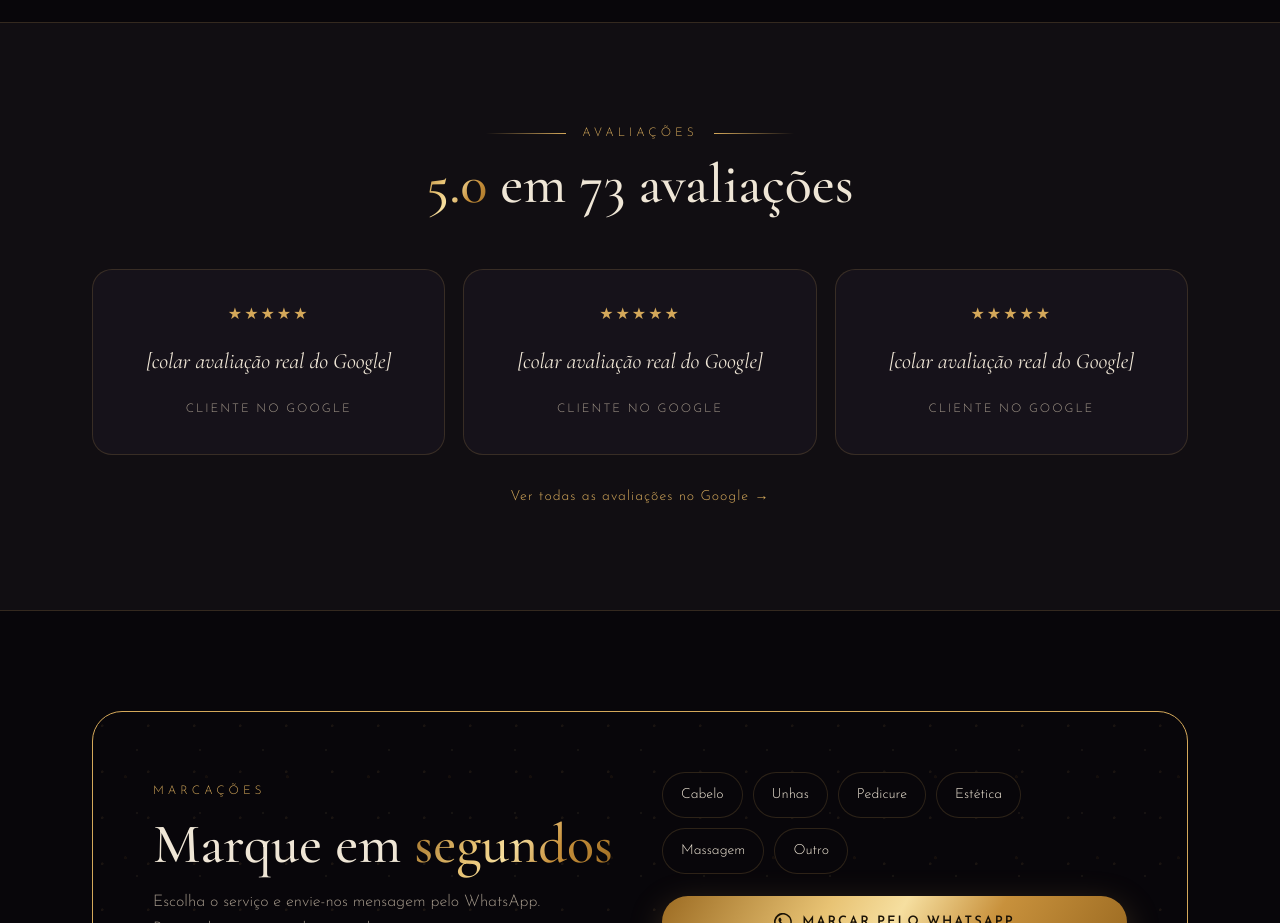
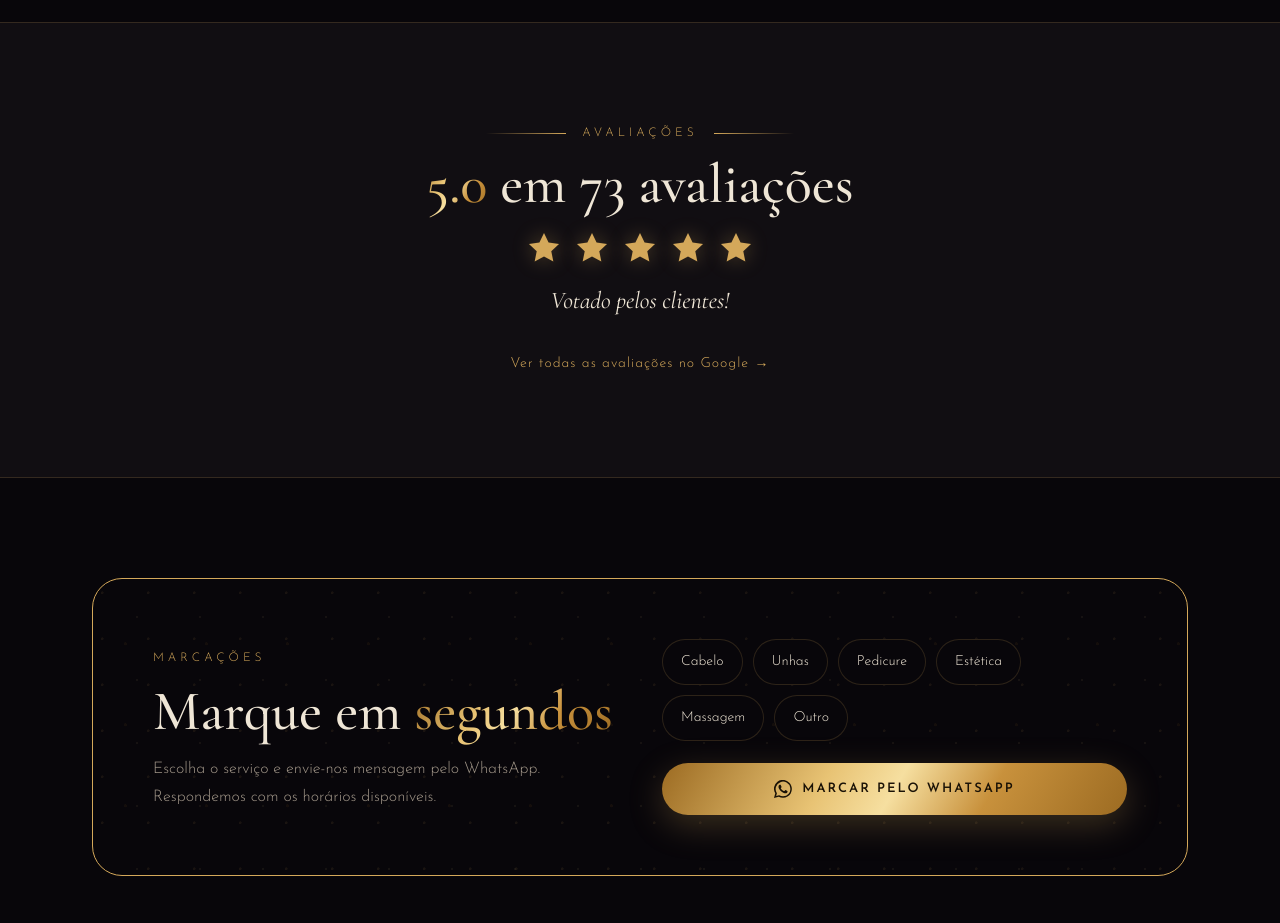
Before and after one commit to Ribeiro-MD/Cabelo, a plain HTML site: page index.html in a window 1280 px wide. Shown: the part 2300-3223 px from the top of the page. Drawn offline with nearby package versions, Linux system fonts and the light colour scheme.

Commit message:
Avaliações: 5 estrelas e Votado pelos clientes

```diff
--- a/index.html
+++ b/index.html
@@ -157,6 +157,9 @@
   .quote { border: 1px solid var(--line); border-radius: 20px; padding: 32px; text-align: center; background: var(--card); }
   .quote p { font-family: "Cormorant Garamond"; font-style: italic; font-size: 22px; margin: 14px 0; }
   .quote small { color: var(--muted); font-size: 12px; letter-spacing: 2px; text-transform: uppercase; }
+  .big-stars { display: flex; justify-content: center; gap: 10px; margin: 6px 0 14px; }
+  .big-stars svg { width: 38px; height: 38px; fill: var(--gold); filter: drop-shadow(0 0 10px rgba(212,168,90,.35)); }
+  .voted { font-family: "Cormorant Garamond", Georgia, serif; font-style: italic; font-size: 24px; color: var(--text) !important; }
   .center { text-align: center; margin-top: 28px; }
   .more { color: var(--gold); font-size: 14px; letter-spacing: 1px; }
   .more:hover { color: var(--gold-hi); }
@@ -256,6 +259,8 @@
     .chips { justify-content: center; }
     .chip { padding: 8px 14px; font-size: 13px; }
 
+    .big-stars svg { width: 30px; height: 30px; }
+    .voted { font-size: 21px; }
     footer { padding: 40px 0 100px; }
     footer img { width: 84px; height: 84px; }
   }
@@ -324,15 +329,17 @@
 
 <section class="alt">
   <div class="wrap">
-    <div class="head">
+    <div class="head" style="margin-bottom:0">
       <div class="divider"><span class="kicker" data-i18n="reviewsKicker"></span></div>
       <h2 data-i18n-html="reviewsTitle"></h2>
-    </div>
-    <!-- Colar aqui avaliações reais do Google, com autorização -->
-    <div class="quotes">
-      <div class="quote"><div class="stars">★★★★★</div><p>[colar avaliação real do Google]</p><small data-i18n="client"></small></div>
-      <div class="quote"><div class="stars">★★★★★</div><p>[colar avaliação real do Google]</p><small data-i18n="client"></small></div>
-      <div class="quote"><div class="stars">★★★★★</div><p>[colar avaliação real do Google]</p><small data-i18n="client"></small></div>
+      <div class="big-stars" aria-label="5 estrelas">
+        <svg viewBox="0 0 24 24"><path d="M12 2.5l2.9 6.1 6.6.8-4.9 4.6 1.3 6.6L12 17.3l-5.9 3.3 1.3-6.6-4.9-4.6 6.6-.8z"/></svg>
+        <svg viewBox="0 0 24 24"><path d="M12 2.5l2.9 6.1 6.6.8-4.9 4.6 1.3 6.6L12 17.3l-5.9 3.3 1.3-6.6-4.9-4.6 6.6-.8z"/></svg>
+        <svg viewBox="0 0 24 24"><path d="M12 2.5l2.9 6.1 6.6.8-4.9 4.6 1.3 6.6L12 17.3l-5.9 3.3 1.3-6.6-4.9-4.6 6.6-.8z"/></svg>
+        <svg viewBox="0 0 24 24"><path d="M12 2.5l2.9 6.1 6.6.8-4.9 4.6 1.3 6.6L12 17.3l-5.9 3.3 1.3-6.6-4.9-4.6 6.6-.8z"/></svg>
+        <svg viewBox="0 0 24 24"><path d="M12 2.5l2.9 6.1 6.6.8-4.9 4.6 1.3 6.6L12 17.3l-5.9 3.3 1.3-6.6-4.9-4.6 6.6-.8z"/></svg>
+      </div>
+      <p class="voted" data-i18n="voted"></p>
     </div>
     <div class="center"><a class="more" href="https://www.google.com/maps/search/?api=1&query=Pretty%20Hair%20and%20Beauty%20Caldas%20da%20Rainha&query_place_id=ChIJXcsbCq-zGA0Rj67VGMCxWT0" target="_blank" rel="noopener" data-i18n="allReviews"></a></div>
   </div>
@@ -409,7 +416,7 @@ const T = {
     teamSub: "Uma equipa pequena, simpática e dedicada — e que fala inglês.",
     team: [["Alda", "Proprietária · Cabeleireira"], ["Amanda", "Técnica de unhas"], ["Tânia", "Estética"]],
     reviewsKicker: "Avaliações", reviewsTitle: '<span class="gold">5.0</span> em 73 avaliações',
-    client: "Cliente no Google", allReviews: "Ver todas as avaliações no Google →",
+    voted: "Votado pelos clientes!", allReviews: "Ver todas as avaliações no Google →",
     bookKicker: "Marcações", bookTitle: 'Marque em <span class="gold">segundos</span>',
     bookSub: "Escolha o serviço e envie-nos mensagem pelo WhatsApp. Respondemos com os horários disponíveis.",
     bookBtn: "Marcar pelo WhatsApp",
@@ -439,7 +446,7 @@ const T = {
     teamSub: "A small, friendly, dedicated team — and we speak English.",
     team: [["Alda", "Owner · Hairstylist"], ["Amanda", "Nail technician"], ["Tânia", "Beauty therapist"]],
     reviewsKicker: "Reviews", reviewsTitle: '<span class="gold">5.0</span> from 73 reviews',
-    client: "Google review", allReviews: "See all reviews on Google →",
+    voted: "Voted by our clients!", allReviews: "See all reviews on Google →",
     bookKicker: "Bookings", bookTitle: 'Book in <span class="gold">seconds</span>',
     bookSub: "Pick a service and message us on WhatsApp. We'll reply with available times.",
     bookBtn: "Book on WhatsApp",
```
